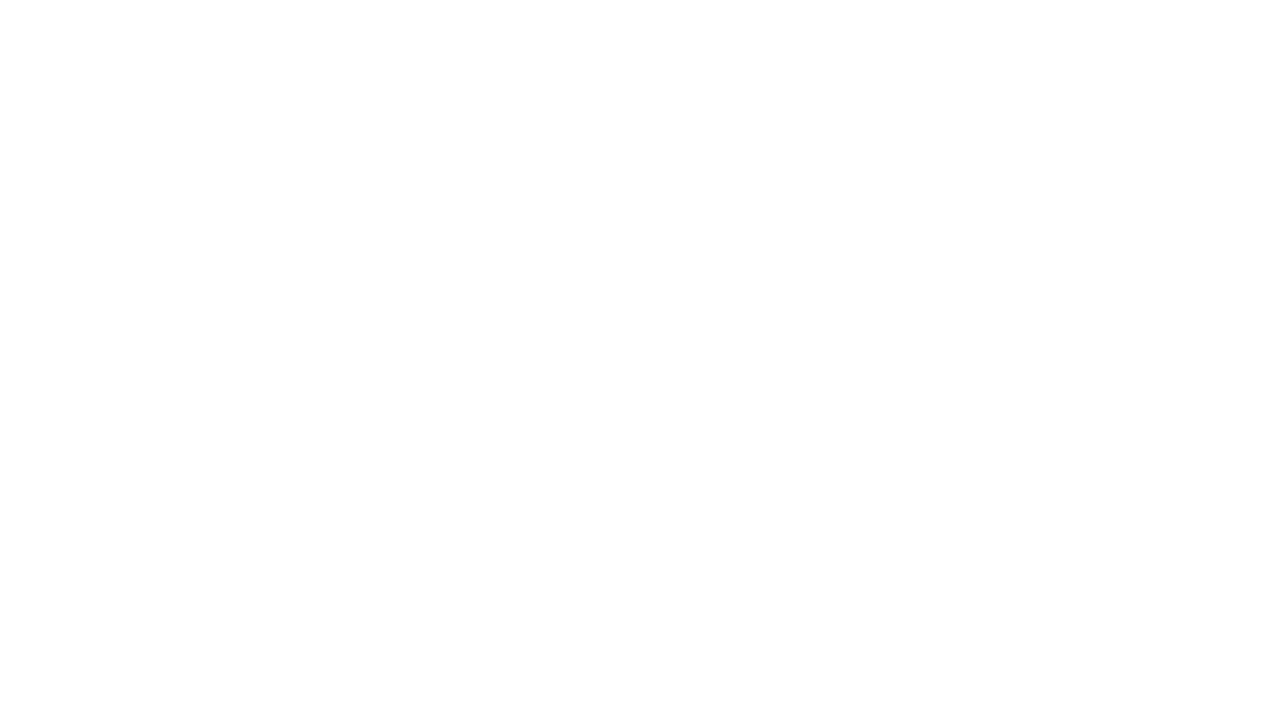
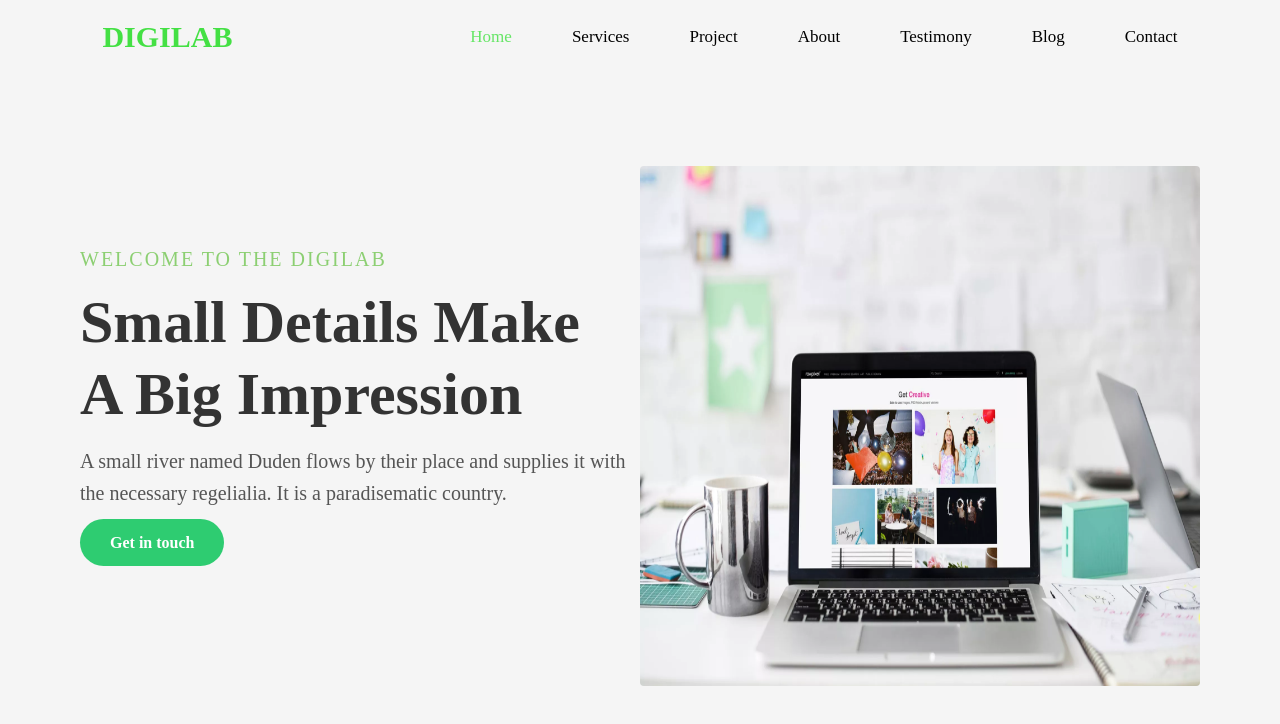
Before and after one commit to Esha-Zehra/team-work, a plain HTML site: page index.html in a window 1280 px wide. Drawn offline with Linux system fonts and the light colour scheme.

Commit message:
teamwork

```diff
--- a/index.html
+++ b/index.html
@@ -4,11 +4,41 @@
 <head>
     <meta charset="UTF-8">
     <meta name="viewport" content="width=device-width, initial-scale=1.0">
-    <title>Document</title>
+    <title>Team-work</title>
+    <link rel="stylesheet" href="./style.css">
 </head>
+<body>
+    <header>
+    <div class="logo">DIGILAB</div>
+    <nav>
+    <ul class="nav-links">
+     <li><a href="#" class="active">Home</a></li>
+     <li><a href="menu.html">Services</a></li>
+     <li><a href="#">Project</a></li>
+     <li><a href="#">About</a></li>
+     <li><a href="#">Testimony</a></li>
+     <li><a href="#">Blog</a></li>
+     <li><a href="#">Contact</a></li>
+    </ul>
+    </nav>
+   </header>
+    <section class="hero">
+        <div class="hero-left">
+            <p class="top-text">WELCOME TO THE DIGILAB</p>
+            <h1>Small Details Make  <br>
+                <span> A Big Impression</span>
+            </h1>
+            <p class="desc">
+                A small river named Duden flows by their place and supplies it with
+                the necessary regelialia. It is a paradisematic country.
+            </p>
+            <a href="#" class="cta-btn">Get in touch</a>
+        </div>
+     <div class="hero-right">
+            <img src="./assests/bg_1.jpglaptop.webp" alt="phone image">
+        </div>
+    </section>
 
-<body>
 
 </body>
-
 </html>
--- /dev/null
+++ b/style.css
@@ -0,0 +1,119 @@
+*{
+    margin: 0;
+    padding: 0;
+    box-sizing: border-box;
+    font-family: serif;
+}
+
+header{
+    display: flex;
+    justify-content: space-between;
+    align-items: center;
+    width: 100%;
+    padding: 20px 8%;
+    top:0;
+    z-index: 10;
+    position: fixed;
+}
+.logo{
+    font-size: 30px;
+    font-weight: 700;
+    color: rgb(68, 224, 68);
+}
+nav ul {
+    list-style: none;
+    display: flex;
+    gap: 60px;
+}
+nav ul li a {
+    text-decoration: none;
+    color: #000;
+    font-size: 17px;
+    transition: 0.3s;
+}
+nav ul li a:hover,
+nav ul li a.active {
+  color: rgba(44, 223, 44, 0.719);
+}
+.hero{
+    display: flex;
+    align-items: center;
+    justify-content: space-between;
+    padding: 60px 80px;
+    background: #f5f5f5;
+    height: 100vh;
+}
+
+
+.hero-left{
+    width: 50%;
+}
+
+.top-text{
+    color: #8ccf72;
+    letter-spacing: 2px;
+    font-size: 20px;
+    margin-bottom: 15px;
+}
+.hero-left h1{
+    font-size: 60px;
+    line-height: 1.2;
+    margin-bottom: 15px;
+    color: #333;
+}
+
+.hero-left h1 span{
+    font-weight: bold;
+}
+
+.desc{
+    color: #555;
+    margin-bottom: 25px;
+    line-height: 1.6;
+    font-size: 20px;
+}
+
+.cta-btn{
+    background: #2ecc71;
+    padding: 15px 30px;
+    color: white;
+    text-decoration: none;
+    border-radius: 25px;
+    font-weight: bold;
+    margin-top: 10%;
+    line-height: 10px;
+}
+
+.hero-right{
+    width: 50%;
+    text-align: center;
+}
+
+.hero-right img{
+    width: 100%;
+    height: 520px;
+    margin-top: 10%;
+    border-radius: 4px;
+}
+
+
+@media (max-width: 768px){
+    .hero{
+        flex-direction: column;
+        text-align: center;
+        padding: 40px 20px;
+    }
+
+    .hero-left, .hero-right{
+        width: 100%;
+    }
+
+    .hero-left h1{
+        font-size: 28px;
+    }
+
+    .hero-right img{
+        width: 80%;
+        margin-top: 20px;
+    }
+}
```
Also changed, not shown: assests/bg_1.jpglaptop.webp (added).
